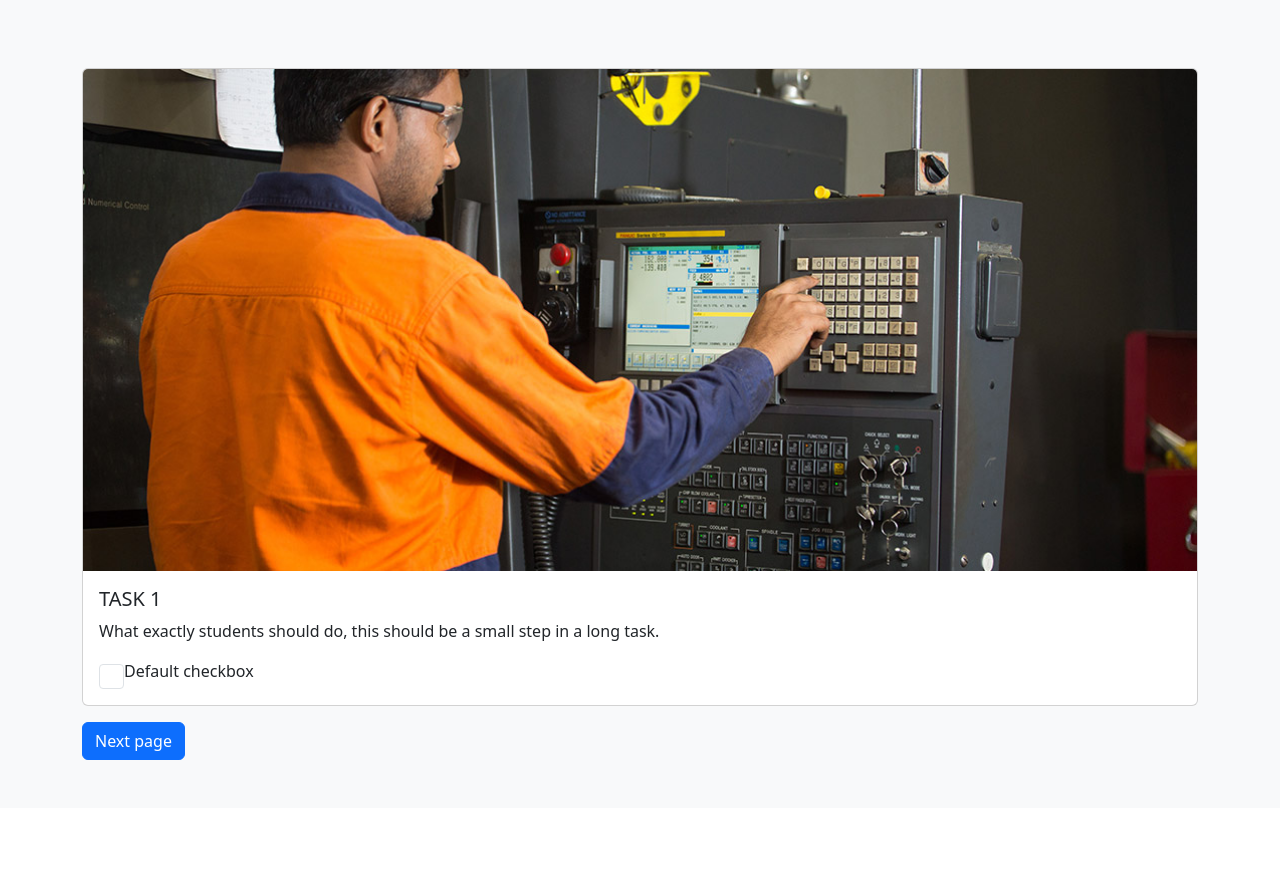
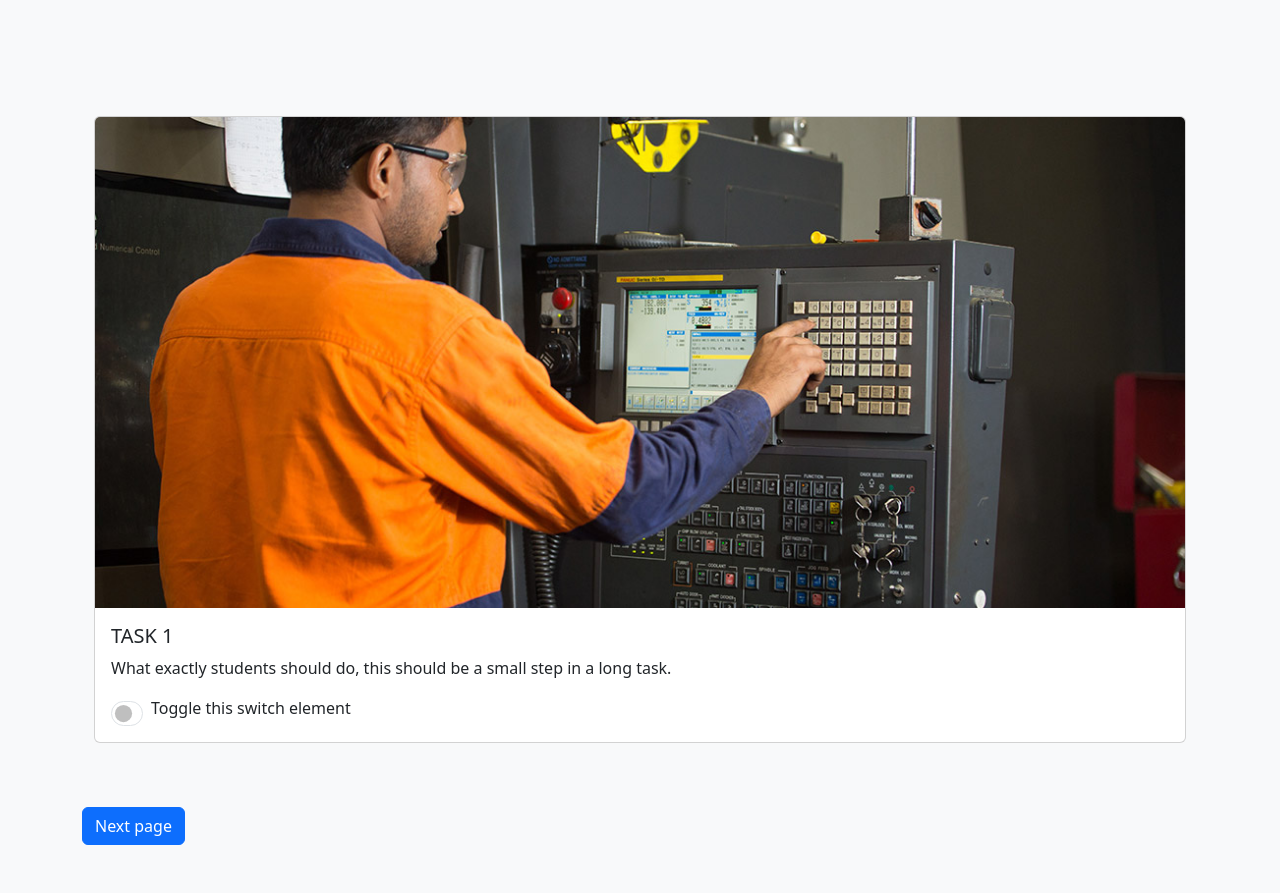
Before and after one commit to Kev1nX/Suslab, a Flask app: page /student in a window 1280 px wide. Shown: the part 76-969 px from the top of the page. Before the commit the page ends 836 px from the top, so only its background shows below. Run offline with Flask 3, Linux system fonts and the light colour scheme; some libraries are stand-ins or nearby versions.

Commit message:
student page

```diff
--- a/templates/student.html
+++ b/templates/student.html
@@ -5,18 +5,23 @@
 {% block content %}
 <div class="container py-5">
     <!-- Task 1 -->
-    <div class="card mb-3">
-        <img src="../static/img/Advanced-Manufacturing.jpg" class="card-img-top" alt="Image cap">
-        <div class="card-body">
-            <h5 class="card-title">TASK 1</h5>
-            <p class="card-text">What exactly students should do, this should be a small step in a long task.</p>
-            <div class="form-check">
-                <input class="form-check-input" type="checkbox" value="" id="task1">
-                <label class="form-check-label" for="task1">
-                    Default checkbox
-                </label>
+    <div class="container py-5">
+        <!-- Task 1 -->
+        <div class="card mb-3">
+            <img src="../static/img/Advanced-Manufacturing.jpg" class="card-img-top" alt="Image cap">
+            <div class="card-body">
+                <h5 class="card-title">TASK 1</h5>
+                <p class="card-text">What exactly students should do, this should be a small step in a long task.</p>
+                <div class="form-check form-switch">
+                    <input class="form-check-input" type="checkbox" id="task1Toggle">
+                    <label class="form-check-label" for="task1Toggle">Toggle this switch element</label>
+                </div>
             </div>
         </div>
+        <!-- Repeat for other tasks as needed -->
+
+        <!-- Next Page Button - initially hidden -->
+        <button type="button" id="nextPageButton" class="btn btn-primary" style="display: none;" onclick="location.href='next_page.html';">Next page</button>
     </div>
     <!-- Repeat for other tasks as needed -->
 
@@ -28,8 +33,17 @@
 <script>
     $(document).ready(function() {
         $('.form-check-input').change(function() {
-            var allChecked = $('.form-check-input').length === $('.form-check-input:checked').length;
-            $('#nextPageButton').toggle(allChecked);
+            var allChecked = true;
+            $('.form-check-input').each(function() {
+                if (!this.checked) {
+                    allChecked = false;
+                }
+            });
+            if (allChecked) {
+                $('#nextPageButton').show();
+            } else {
+                $('#nextPageButton').hide();
+            }
         });
     });
 </script>
```
